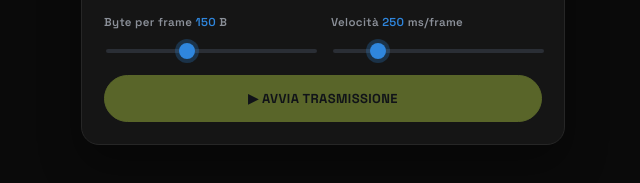
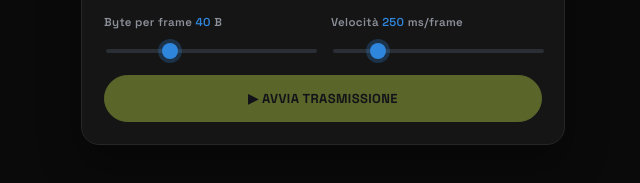
Before and after one commit to 4nt0010/Refero, a plain HTML site: page index.html in a window 1280 px wide. Shown: the part 401-584 px from the top of the page, 317-957 px from the left. Drawn offline with nearby package versions, Linux system fonts and the light colour scheme.

Commit message:
Add files via upload

```diff
--- a/index.html
+++ b/index.html
@@ -239,8 +239,8 @@ video{width:100%; height:100%; object-fit:cover; display:block;}
 
     <div class="controls">
       <div class="ctrl">
-        <label>Byte per frame <span id="chunkVal">150</span> B</label>
-        <input type="range" id="chunkSize" min="60" max="300" step="10" value="150">
+        <label>Byte per frame <span id="chunkVal">40</span> B</label>
+        <input type="range" id="chunkSize" min="20" max="90" step="5" value="40">
       </div>
       <div class="ctrl">
         <label>Velocità <span id="speedVal">250</span> ms/frame</label>
@@ -542,7 +542,7 @@ function setMode(m){
 
 /* ---------- sender ---------- */
 let payloadBytes = null, fileName = '', fileMime = '';
-let encoder = null, sessionId = 0, kBlocks = 0, blockLenCur = 150, totalLenCur = 0, payloadFnvCur = 0;
+let encoder = null, sessionId = 0, kBlocks = 0, blockLenCur = 40, totalLenCur = 0, payloadFnvCur = 0;
 let nextSeq = 0, txTimer = null;
 
 const dropzone = document.getElementById('dropzone');
```
